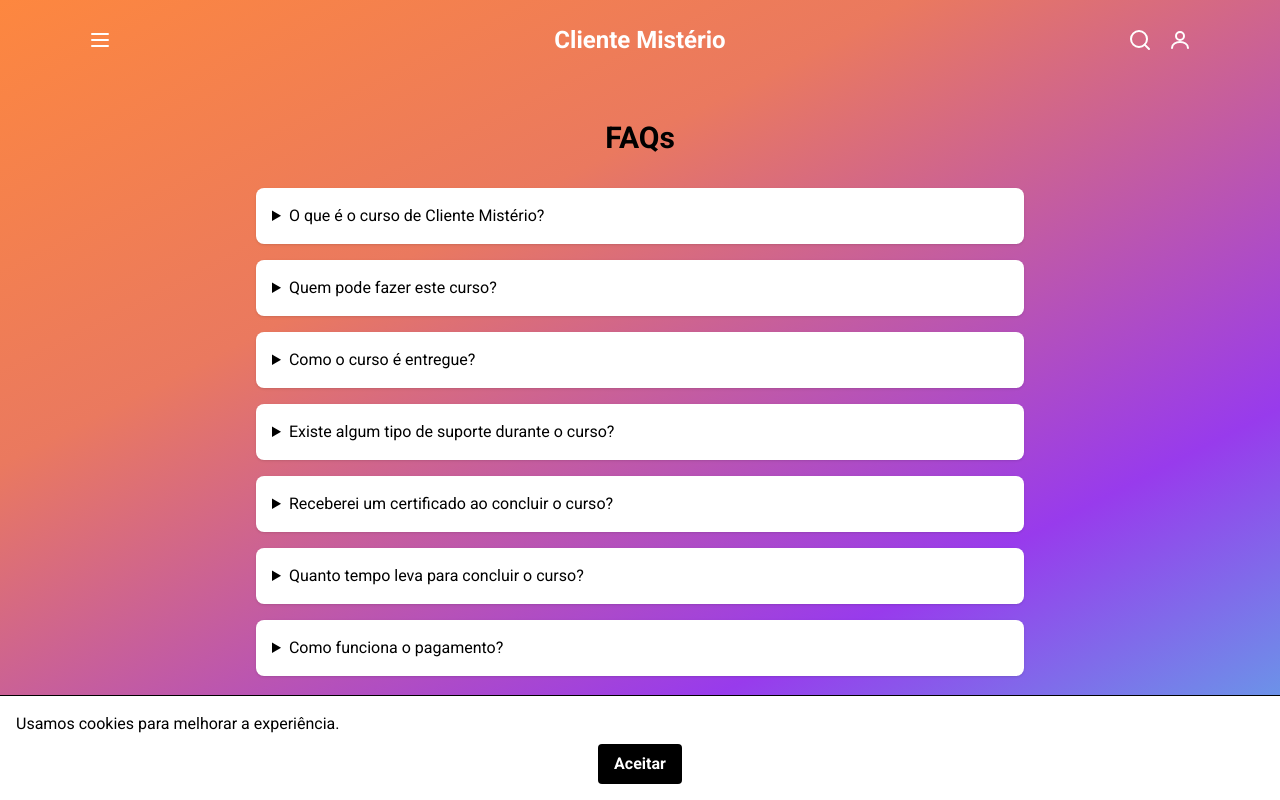
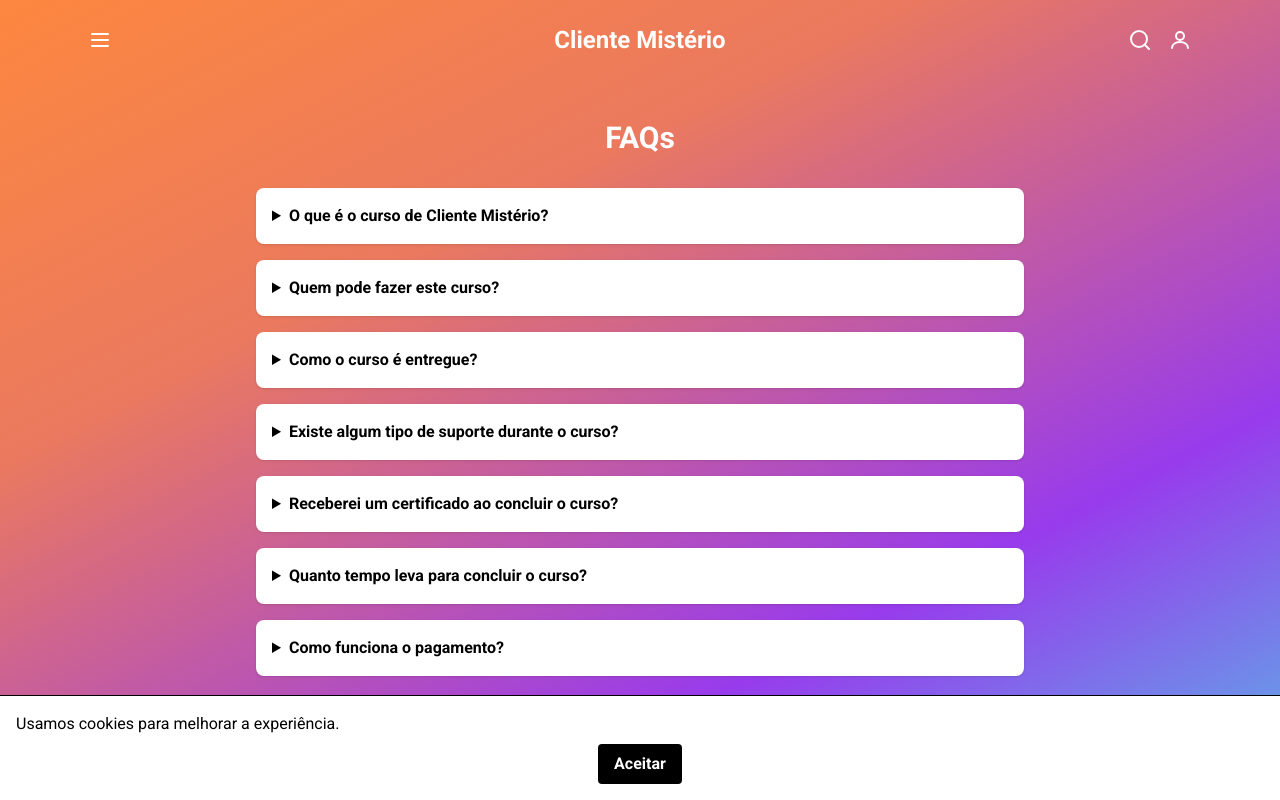
Before and after one commit to msantos51/clientemisterio, a Next.js app in the folder frontend/: page /faq in a window 1280 px wide. Built offline with nearby package versions, Linux system fonts and the light colour scheme.

Commit message:
style: adjust forms and FAQ

```diff
--- a/frontend/app/globals.css
+++ b/frontend/app/globals.css
@@ -51,6 +51,8 @@ button {
 /* Contêiner principal do formulário */
 .form-control {
   margin: 20px;
+  /* Move o formulário ligeiramente para cima */
+  margin-top: -40px;
   background-color: #ffffff;
   box-shadow: 0 15px 25px rgba(0, 0, 0, 0.1);
   width: 100%;
@@ -69,6 +71,8 @@ button {
 .title {
   font-size: 28px;
   font-weight: 800;
+  /* Centraliza o título do formulário */
+  text-align: center;
 }
 
 /* Contêiner de cada campo */
--- a/frontend/components/Faq.tsx
+++ b/frontend/components/Faq.tsx
@@ -46,8 +46,8 @@ export function Faq() {
   return (
     // Adiciona margem superior para afastar as FAQs da secção anterior
     <section className="mx-auto mt-10 max-w-3xl pb-20">
-      {/* Título principal da secção */}
-      <h2 className="mb-8 text-center text-3xl font-bold text-black">FAQs</h2>
+        {/* Título das FAQs com texto branco */}
+        <h2 className="mb-8 text-center text-3xl font-bold text-white">FAQs</h2>
       {/* Lista de perguntas */}
       <div className="space-y-4">
         {faqItems.map((item) => (
@@ -56,8 +56,8 @@ export function Faq() {
             key={item.question}
             className="rounded-lg bg-white p-4 text-black shadow"
           >
-            {/* Pergunta visível que pode ser clicada */}
-            <summary className="cursor-pointer font-medium">{item.question}</summary>
+              {/* Pergunta visível em negrito que pode ser clicada */}
+              <summary className="cursor-pointer font-bold">{item.question}</summary>
             {/* Resposta apresentada ao clicar na pergunta */}
             <p className="mt-2 text-black">{item.answer}</p>
           </details>
```
